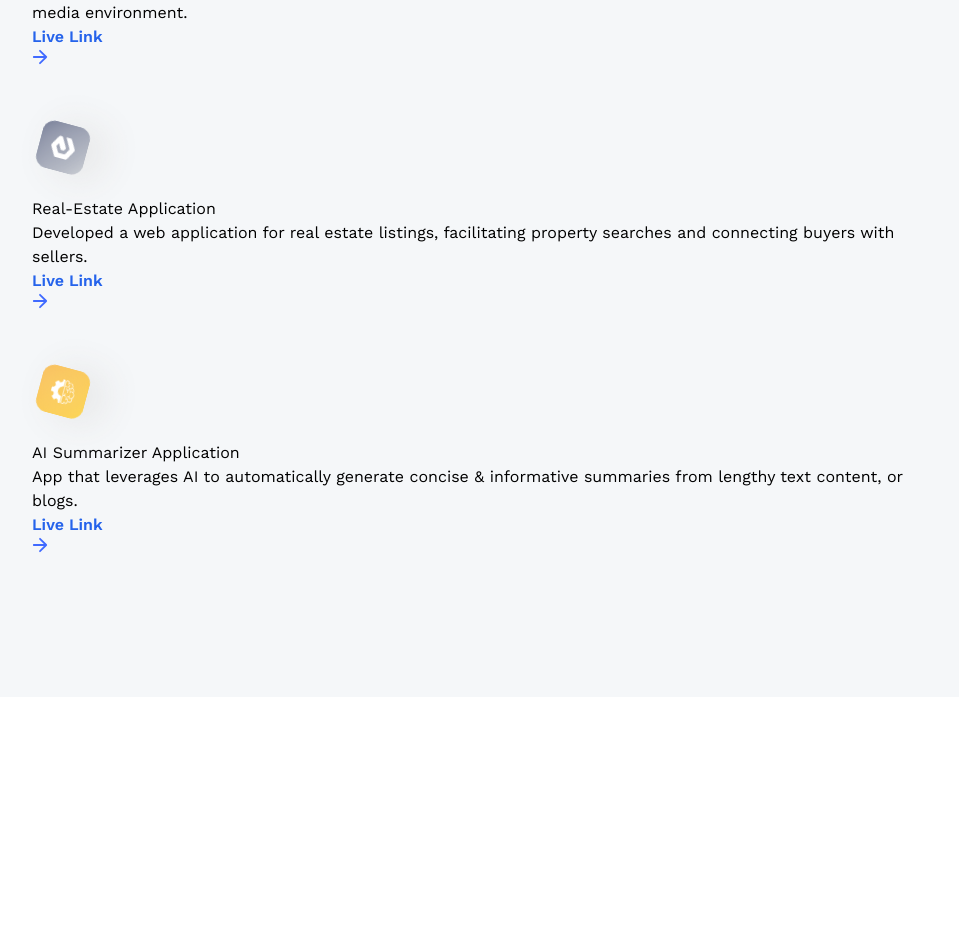
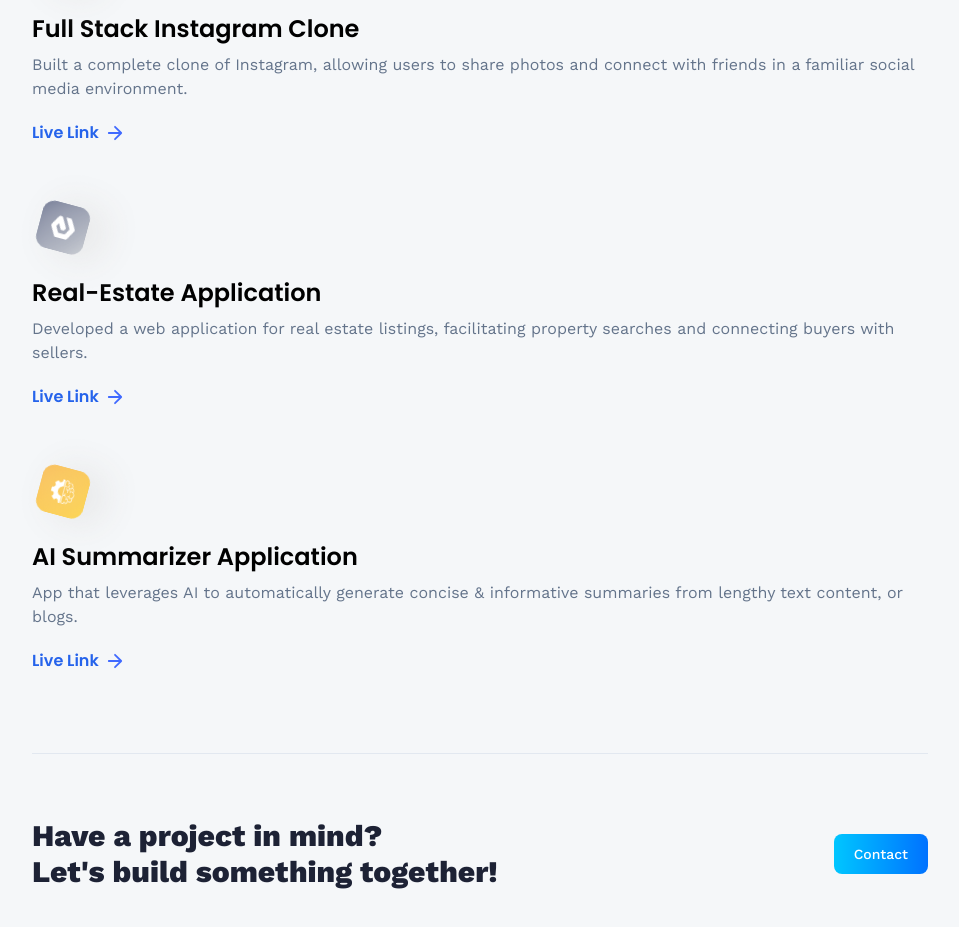
Before and after one commit to LahiruMadushann/3d_protofolio_new, a React (Vite) app in the folder 3d_portofolio_new/: page /projects in a window 1280 px wide. Shown: the part 1211-2138 px from the top of the page, without its empty margins (160-1119 px from the left). Before the commit the page ends 1908 px from the top, so only its background shows below. Built offline with nearby package versions, Linux system fonts and the light colour scheme.

Commit message:
Add some styles to project section

```diff
--- a/3d_portofolio_new/src/App.jsx
+++ b/3d_portofolio_new/src/App.jsx
@@ -5,7 +5,7 @@ import Navbar from './components/Navbar'
 
 const App = () => {
   return (
-    <main className='bg-slate-300/20 '>
+    <main className='bg-slate-300/20 h-full'>
         <Router>
             <Navbar />
             <Routes>
--- a/3d_portofolio_new/src/pages/Projects.jsx
+++ b/3d_portofolio_new/src/pages/Projects.jsx
@@ -1,6 +1,7 @@
 import { Link } from "react-router-dom"
 import { projects } from "../constants"
 import { arrow } from "../assets/icons"
+import CTA from "../components/CTA"
 
 const Projects = () => {
   return (
@@ -33,13 +34,13 @@ const Projects = () => {
               </div>
             </div>
             <div className='mt-5 flex flex-col'>
-                <h4>
+                <h4 className='text-2xl font-poppins font-semibold'>
                   {project.name}
                 </h4>
-                <p>
+                <p className='mt-2 text-slate-500'>
                   {project.description}
                 </p>
-                <div>
+                <div className='mt-5 flex items-center gap-2 font-poppins'>
                   <Link
                     to={project.link}
                     target="_blank"
@@ -58,6 +59,8 @@ const Projects = () => {
           </div>
         ))}
       </div>
+      <hr className='border-slate-200' />
+      <CTA />
     </section>
   )
 }
```
